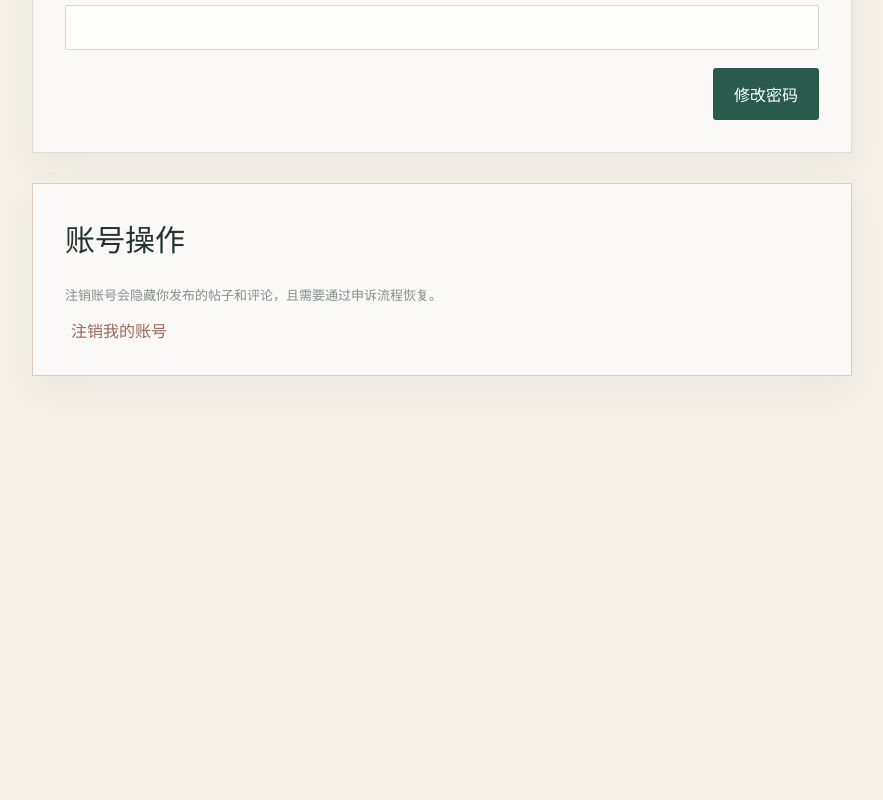
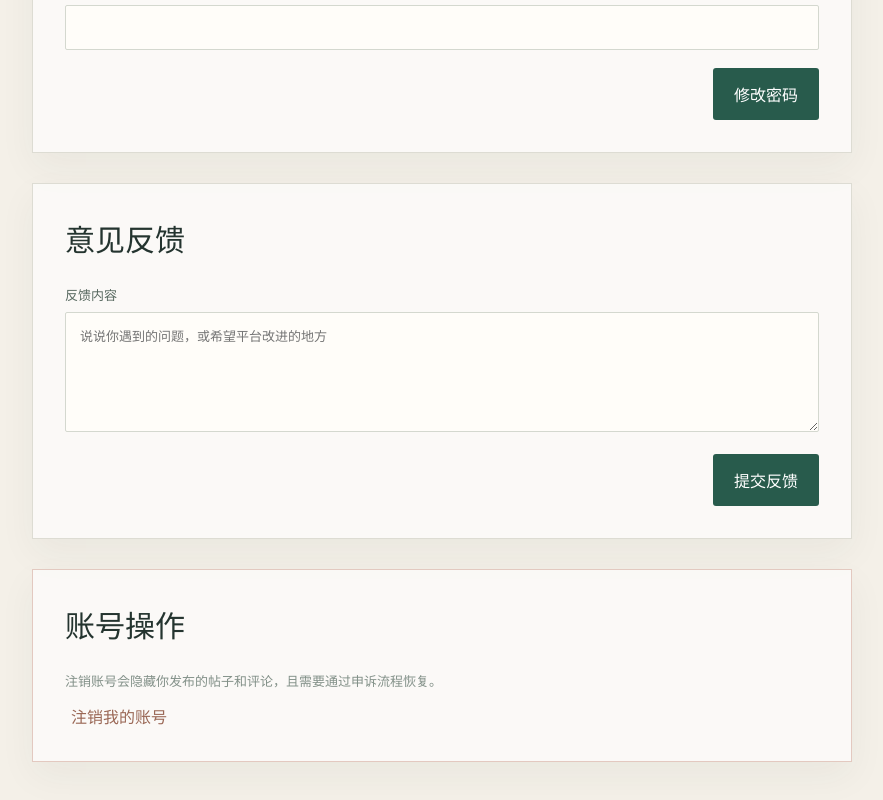
Before and after one commit to yorushika-love-forever/LostAndFound, a Vue app: page /profile in a window 1280 px wide. Shown: the part 1102-1902 px from the top of the page, without its empty margins (198-1081 px from the left). Before the commit the page ends 1568 px from the top, so only its background shows below. Built offline with nearby package versions, Linux system fonts and the light colour scheme; sample sign-in values are in the browser's storage; the HTML template or start-up script is replaced by a standard one.

Commit message:
feat: 个人资料页新增意见反馈提交表单

```diff
--- /dev/null
+++ b/src/api/feedbacks.ts
@@ -0,0 +1,26 @@
+/**
+ * 反馈相关接口：登录用户向平台提交意见反馈。
+ *
+ * 使用方：ProfileView（个人资料页的「意见反馈」面板）。
+ * 依赖：./http 的 request()；后端路由为 /feedbacks（POST，需登录）。
+ * 对外导出：submitFeedback。
+ *
+ * 说明：后端提交成功后会把新建的反馈对象回传，但前端只需知道「是否提交成功」，
+ * 因此这里不映射响应体、直接返回 void，避免为用不到的数据额外维护类型。
+ */
+import { request } from './http'
+
+/**
+ * 提交一条反馈：POST /api/v1/feedbacks
+ *
+ * 提交人（user_id）由后端从登录令牌解析，前端只需传正文。
+ * @param content 反馈正文（发送前去掉首尾空白，避免提交一堆空格的无效反馈）
+ * @throws 未登录、正文为空（后端 binding:"required"）或接口失败时抛 Error(后端 msg)
+ */
+export async function submitFeedback(content: string): Promise<void> {
+  await request('/feedbacks', {
+    method: 'POST',
+    // 后端接收的字段名就是 content（见 handler/feedback/submit.go 的 SubmitRequest）。
+    body: JSON.stringify({ content: content.trim() }),
+  })
+}
--- a/src/views/user/ProfileView.vue
+++ b/src/views/user/ProfileView.vue
@@ -1,12 +1,12 @@
 /**
  * ProfileView.vue —— 个人资料页（路由 /profile）
  *
- * 页面作用：展示并修改个人资料、修改登录密码、注销账号，共三个表单/区块。
+ * 页面作用：展示并修改个人资料、修改登录密码、提交意见反馈、注销账号，共四个表单/区块。
  *
- * 依赖接口：updateProfile 改资料、updatePassword 改密码、deactivateAccount 注销账号；
- *          通过 useAuth() 拿到当前用户 user 及 refreshUser / logout 方法。
+ * 依赖接口：updateProfile 改资料、updatePassword 改密码、submitFeedback 提交反馈、
+ *          deactivateAccount 注销账号；通过 useAuth() 拿到当前用户 user 及 refreshUser / logout 方法。
  * 主要交互：保存资料（成功后刷新全局用户）、修改密码（成功后清空输入框）、
- *          注销账号（二次确认后调用接口，成功则清空登录态并跳回登录页）。
+ *          提交反馈（成功后清空输入框并提示）、注销账号（二次确认后调用接口，成功则清空登录态并跳回登录页）。
  */
 <script setup lang="ts">
 // reactive 用于创建对象形式的响应式数据（适合配合表单 v-model 使用）；ref 用于单个值。
@@ -15,6 +15,8 @@ import { reactive, ref } from 'vue'
 import { useRouter } from 'vue-router'
 // 账号相关接口：资料更新 / 密码修改 / 账号注销。
 import { deactivateAccount, updatePassword, updateProfile } from '@/api/auth'
+// 反馈接口：把用户填写的正文提交给后端（POST /feedbacks）。
+import { submitFeedback } from '@/api/feedbacks'
 // 全局登录态：user 当前用户；refreshUser 重新拉取用户信息；logout 清空登录态。
 import { useAuth } from '@/stores/auth'
 
@@ -25,13 +27,17 @@ const { user, refreshUser, logout } = useAuth()
 const profile = reactive({ name: user.value?.name || '', username: user.value?.studentNo || '' })
 // 密码表单：三个字段都由 v-model 双向绑定，提交后清空。
 const password = reactive({ oldPassword: '', newPassword: '', confirmPassword: '' })
-// 两个表单各自的成功提示，以及三个操作共用的错误提示。
+// 反馈表单：只有一个正文字段，同样由 v-model 绑定，提交成功后清空。
+const feedback = reactive({ content: '' })
+// 各表单各自的成功提示，以及所有操作共用的错误提示。
 const profileMessage = ref('')
 const passwordMessage = ref('')
+const feedbackMessage = ref('')
 const errorMessage = ref('')
-// 两个表单各自的提交中状态，用于禁用按钮并显示“保存中.../修改中...”。
+// 各表单各自的提交中状态，用于禁用按钮并显示“保存中.../修改中.../提交中...”。
 const profileLoading = ref(false)
 const passwordLoading = ref(false)
+const feedbackLoading = ref(false)
 
 /**
  * 保存个人资料。
@@ -58,6 +64,21 @@ async function savePassword() {
   try { await updatePassword(password); password.oldPassword = ''; password.newPassword = ''; password.confirmPassword = ''; passwordMessage.value = '密码修改成功，请牢记新密码' }
   catch (error) { errorMessage.value = error instanceof Error ? error.message : '密码修改失败' }
   finally { passwordLoading.value = false }
+}
+
+/**
+ * 提交意见反馈。
+ * 触发方式：提交“意见反馈”表单（@submit.prevent="sendFeedback"）。
+ * 成功后清空输入框并提示；提交人由后端从登录令牌识别，前端不需要传用户信息。
+ * 失败写入 errorMessage，最后在 finally 关闭 loading 恢复按钮。
+ */
+async function sendFeedback() {
+  // 先 trim 再判空：防止用户只输入空格也能通过表单的 required 校验。
+  if (!feedback.content.trim() || feedbackLoading.value) return
+  feedbackMessage.value = ''; errorMessage.value = ''; feedbackLoading.value = true
+  try { await submitFeedback(feedback.content); feedback.content = ''; feedbackMessage.value = '反馈已提交，感谢你的建议' }
+  catch (error) { errorMessage.value = error instanceof Error ? error.message : '反馈提交失败' }
+  finally { feedbackLoading.value = false }
 }
 
 /**
@@ -99,6 +120,13 @@ async function deleteAccount() {
       <p v-if="passwordMessage" class="success-message">{{ passwordMessage }}</p>
       <div class="form-actions"><button class="primary-button" :disabled="passwordLoading">{{ passwordLoading ? '修改中...' : '修改密码' }}</button></div>
     </form>
+    <!-- 意见反馈表单：把用户输入交给 sendFeedback 调 POST /feedbacks；maxlength 与后端 varchar(1000) 对齐 -->
+    <form class="panel item-form" @submit.prevent="sendFeedback">
+      <h2>意见反馈</h2>
+      <label>反馈内容<textarea v-model="feedback.content" required maxlength="1000" placeholder="说说你遇到的问题，或希望平台改进的地方"></textarea></label>
+      <p v-if="feedbackMessage" class="success-message">{{ feedbackMessage }}</p>
+      <div class="form-actions"><button class="primary-button" :disabled="feedbackLoading">{{ feedbackLoading ? '提交中...' : '提交反馈' }}</button></div>
+    </form>
     <!-- 账号操作区（危险操作）：注销按钮显式 type="button"，避免误触发表单提交，点击调用 deleteAccount -->
     <section class="panel item-form danger-zone"><h2>账号操作</h2><p class="muted">注销账号会隐藏你发布的帖子和评论，且需要通过申诉流程恢复。</p><button class="text-button" type="button" @click="deleteAccount">注销我的账号</button></section>
   </section>
```
